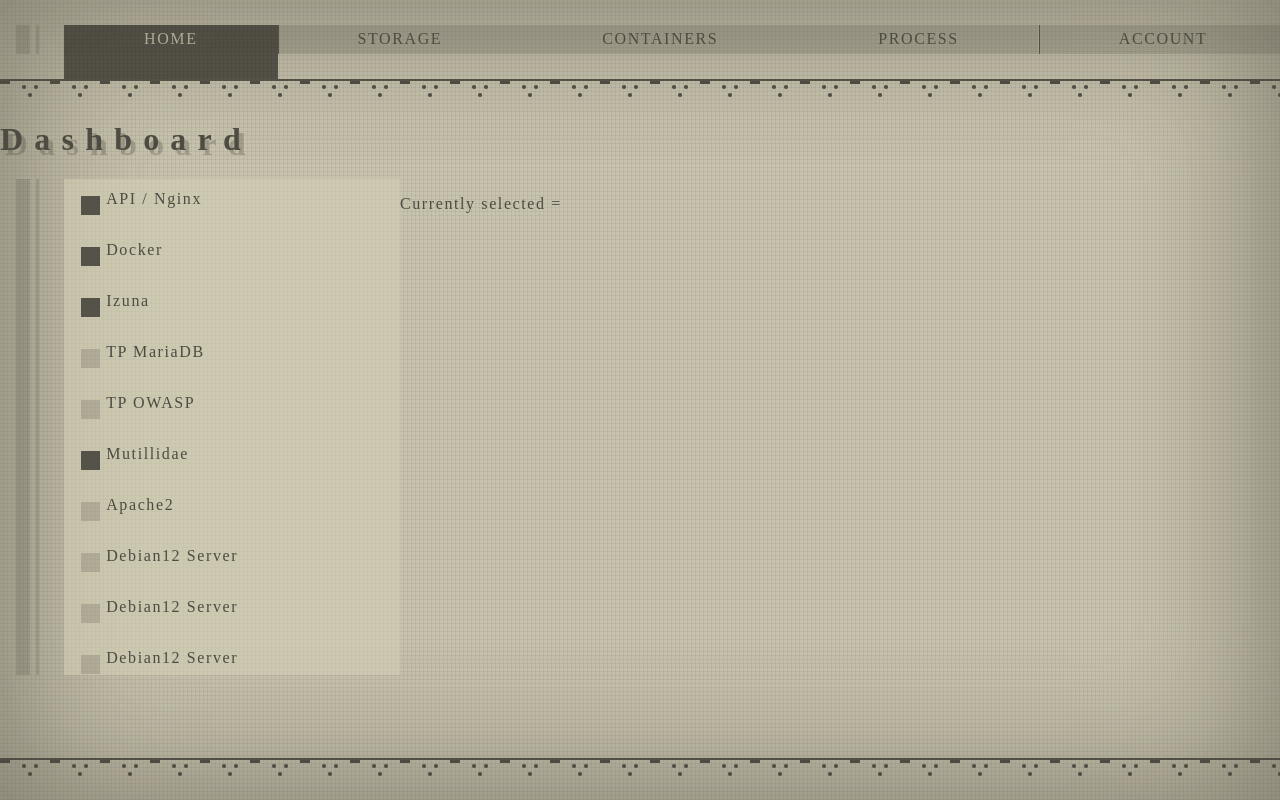
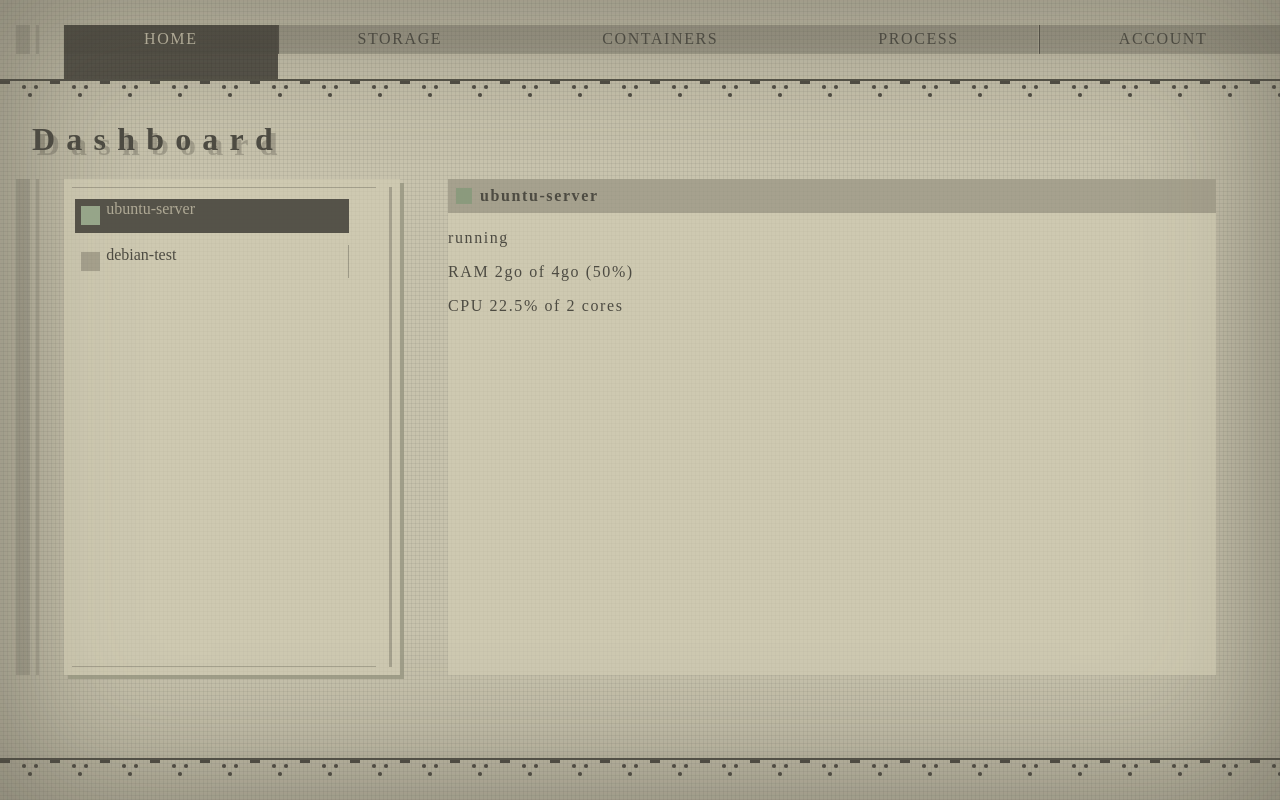
Before and after one commit to Tokiwadai-Railgun/server-dashboard, a SvelteKit app: page / in a window 1280 px wide. Built offline with nearby package versions, Linux system fonts and the light colour scheme; a web font is replaced by a local one.

Commit message:
almost finished vm list, started information ui for VMs

```diff
--- /dev/null
+++ b/src/lib/components/InformationOverlay.svelte
@@ -0,0 +1,39 @@
+
+<script lang="ts">
+	import type { Snippet } from "svelte";
+
+	let {title, content}: {title: string, content: Snippet} = $props()
+</script>
+
+<div class="data-overlay">
+		<h2 class="overlay-title">{title}</h2>
+		{@render content()}
+</div>
+
+<style>
+		.data-overlay {
+				width: 60vw;
+				margin-right: 4em;
+				background: var(--bg-overlay-second);
+		}
+
+		.overlay-title {
+			background: var(--bg-overlay);
+			color: var(--text-overlay);
+			padding: 0.5em;
+			margin: 0;
+			font-size: 1.5em;
+			font-size: 1em;
+			display: flex;
+			align-items: center;
+			gap: 0.5em;
+		}
+
+		.overlay-title::before {
+			content: "";
+			width: 1em;
+			height: 1em;
+			background: var(--square-color, var(--bg-overlay));
+			flex-shrink: 0;
+		}
+</style>
--- a/src/lib/components/List.svelte
+++ b/src/lib/components/List.svelte
@@ -4,18 +4,41 @@
 		let { elements, body, selection = $bindable('')}: {elements: any[], body: Snippet<[any]>, selection: any} = $props()
 </script>
 
-<div class="list">
-		{#each elements as element}
-				{@render body(element)}
-		{/each}
+<div class="list-container">
+		<div class="list">
+				{#each elements as element, count}
+						{@render body({element, count})}
+				{/each}
+		</div>
 </div>
 
 <style>
-		.list {
+		.list-container {
+				position: relative;
 				padding: 0.5em;
 				height: 60vh;
 				width: 25vw;
+				display: flex;
+				justify-content: space-between;
 				background-color: var(--bg-overlay-second);
 				overflow-y: auto;
+				box-shadow: 4px 4px 0px var(--overlay-shadow);
+		}
+
+		.list {
+				padding: 0.5em 0em 0.5em 0;
+				width: 95%;
+				display: flex;
+				flex-direction: column;
+				gap: 0.4em;
+				border-top: 0.1em solid var(--bg-overlay);
+				border-bottom: 0.1em solid var(--bg-overlay);
+		}
+
+		.list-container::after {
+				content:"";
+				width: 0.2em;
+				height: 100%;
+				background: var(--bg-overlay);
 		}
 </style>
--- a/src/lib/styles/borderedList.css
+++ b/src/lib/styles/borderedList.css
@@ -1,15 +1,22 @@
-.element {
+.list-item {
+		padding: 0;
 		border: none;
 		width: 90%;
-		height: 3em;
+		display: flex;
+		align-items: center;
+		justify-content: flex-start;
+		height: 2.5em;
 		text-align: left;
 		font-family: 'FOT-Rodin';
 		color: var(--fg-font);
 		background: linear-gradient(to left, rgba(0, 0, 0, 0) 50%, var(--bg-overlay-selected) 50%) right;
 		background-size: 200%;
 		margin: 3px;
+		transition: background 0.3s ease-out;
+}
 
-		transition: background 0.3s ease-out;
+.element {
+		font-size: 1.2em;
 }
 
 .element::before {
@@ -22,10 +29,55 @@
 }
 
 .powered::before {
-		background: var(--bg-overlay-selected);
+		/* background: #8B9A7D; */
+		background: #96A589;
+		/* background: #7C8A6E; */
 }
 
-.element:hover {
+.list-item:hover, .list-item:focus {
+		outline: none;
 		color: var(--fg-font-selected);
 		background-position: left;
 }
+
+.list-item::before, .list-item::after{
+		content: '';
+		width: 90%;
+		height: 2px;
+		position: absolute;
+		background-color: var(--bg-overlay-selected);
+		transform: translateY(0);
+		opacity: 0;
+		transition: transform 0.3s ease-out, opacity 0s ease-out 0.2s;
+}
+
+.list-item::after{
+		bottom: 0;
+}
+
+.list-item::before {
+		top: 0;
+}
+
+.list-item:hover::after, .list-item:focus::after {
+		transform: translateY(3px);
+		opacity: 1;
+		transition: transform 0.3s ease-out, opacity 0.1s ease-out 0s;
+}
+
+.list-item:hover::before, .list-item:focus::before {
+		transform: translateY(-3px);
+		opacity: 1;
+		transition: transform 0.3s ease-out, opacity 0.1s ease-out 0s;
+}
+
+.item-container {
+		position: relative;
+}
+
+.selected:not(:hover, :focus) {
+		color: var(--fg-font-selected);
+		background: var(--bg-overlay-selected);
+		transition: none;
+
+}
--- a/src/routes/+layout.svelte
+++ b/src/routes/+layout.svelte
@@ -14,13 +14,13 @@ import NavBar from "$lib/components/NavBar.svelte";
 <style>
 	:root {
 		--bg-color: rgb(200,195,173);
-		--bg-overlay: rgba(73,70,61, 0.2);
+		--bg-overlay: rgba(73,70,61, 0.3);
 		--bg-overlay-second: rgba(211, 205, 181, 0.6);
 		--bg-overlay-selected: rgba(73,70,61, 0.9);
 		--fg-font: rgb(77,75,66);
 		--fg-font-menu: rgb(113,109,96);
 		--fg-font-selected: rgb(175,169,149);
-
+		--overlay-shadow: rgba(150, 149, 128, 0.8);
 		--element-color: 78,75,66;
 	}
 	@font-face {
@@ -32,6 +32,7 @@ import NavBar from "$lib/components/NavBar.svelte";
 
 		:global(h1) {
 				margin-top: 0;
+				margin-left: 1em;
 				letter-spacing: 0.7rem;
 				text-shadow: .3rem .3rem 0 rgba(77, 73, 62,.3)
 		}
--- a/src/routes/+page.svelte
+++ b/src/routes/+page.svelte
@@ -1,43 +1,75 @@
 <script lang="ts">
-		import List from "$lib/components/List.svelte";
+		import InformationOverlay from "$lib/components/InformationOverlay.svelte";
+import List from "$lib/components/List.svelte";
 
 		// Styles for the list snippet
 		import "$lib/styles/borderedList.css"
 
-		let currentlySelected = $state("")
 
-		const serverList: { name: string, powered: boolean}[] = [
-				{ name: "API / Nginx", powered: true },
-				{ name: "Docker", powered: true },
-				{ name: "Izuna", powered: true },
-				{ name: "TP MariaDB", powered: false },
-				{ name: "TP OWASP", powered: false },
-				{ name: "Mutillidae", powered: true },
-				{ name: "Apache2", powered: false },
-				{ name: "Debian12 Server", powered: false },
-				{ name: "Debian12 Server", powered: false },
-				{ name: "Debian12 Server", powered: false },
-				{ name: "Debian12 Server", powered: false },
-				{ name: "Debian12 Server", powered: false },
-				{ name: "Debian12 Server", powered: true },
+		const serverList: {  // sample response of the proxmox api
+		vmid: number,
+		name: string,
+		status: "running" | "stopped" | "paused" | "starting" | "stopping",
+		maxmem: number,
+		maxcpu: number,
+		mem: number | null,
+		uptime: number | null,
+		cpu: number | null
+		}[] = [
+			{
+			  vmid: 100,
+			  name: "ubuntu-server",
+			  status: "running",
+			  maxmem: 4294967296,
+			  maxcpu: 2,
+				mem: 2147483648,
+			  uptime: 1234567,
+			  cpu: 0.45,
+			},
+			{
+			  vmid: 101,
+			  name: "debian-test",
+			  status: "stopped",
+			  maxmem: 2147483648,
+			  maxcpu: 1,
+			  uptime: null,
+				mem: null,
+			  cpu: null,
+			}
 		]
 
+		let currentlySelected = $state(serverList[0])
 		let test = $state("hehe");
+
+		function changeFocus({element}: {element: any}) {
+				currentlySelected = serverList.find((server) => server.name == element.name) || serverList[0]
+		}
 </script>
 
 <h1>Dashboard</h1>
 
 <div class="container content">
 		<List elements={serverList} bind:selection={currentlySelected}>
-				{#snippet body({name, powered})}
-				<div class="item">
-						<p class="element" class:powered={powered}>{name}</p>
+				{#snippet body({element, tabindex}: {element: any, tabindex: any})}
+				<div class="item-container">
+						<button class:selected={element.name == currentlySelected.name} class="list-item" tabindex="0" onclick={() => changeFocus({element})}>
+								<span
+										class="element"
+										class:powered={element.status == "running"}
+								>{element.name}</span>
+						</button>
 				</div>
 
 				{/snippet}
 		</List>
 
-		<p>Currently selected = {currentlySelected}</p>
+		<InformationOverlay title={currentlySelected.name} --square-color={currentlySelected.status == "running" ? "#8B9A7D" : ""}>
+			{#snippet content()}
+					<p class="server-status">{currentlySelected.status}</p>
+					<p class="memory">RAM {Math.round((currentlySelected.mem || 0) / (1000 * 1000 * 1000))}go of {Math.round(currentlySelected.maxmem / (1000 * 1000 * 1000))}go ({(currentlySelected.mem || 0) * 100 / currentlySelected.maxmem}%)</p>
+					<p class="cpu">CPU {(currentlySelected.cpu || 0) * 100 / currentlySelected.maxcpu}% of {currentlySelected.maxcpu} cores </p>
+			{/snippet}
+		</InformationOverlay>
 </div>
 
 
@@ -45,5 +77,6 @@
 <style>
 		.container {
 				display: flex;
+				justify-content: space-between;
 		}
 </style>
```
